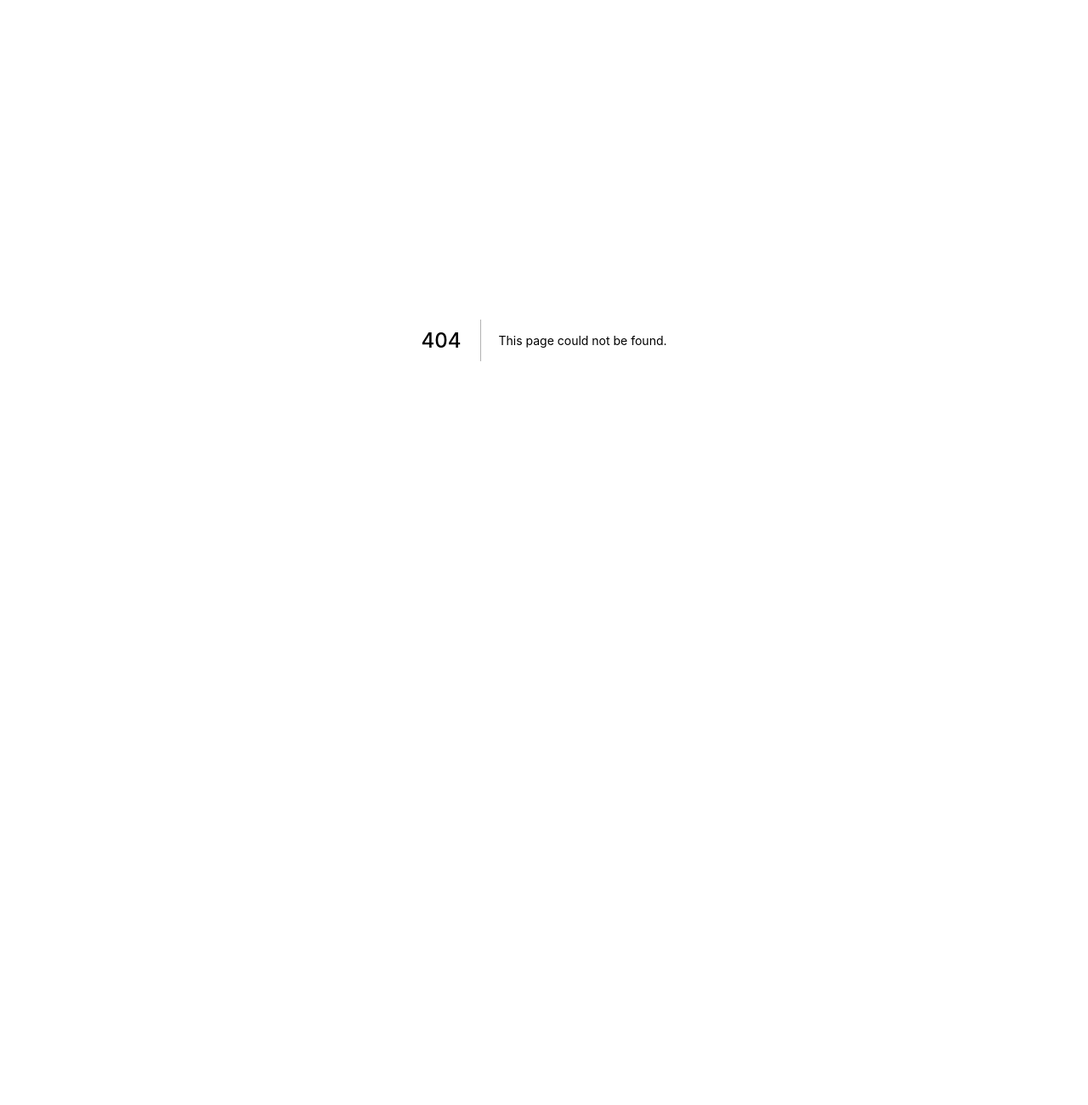
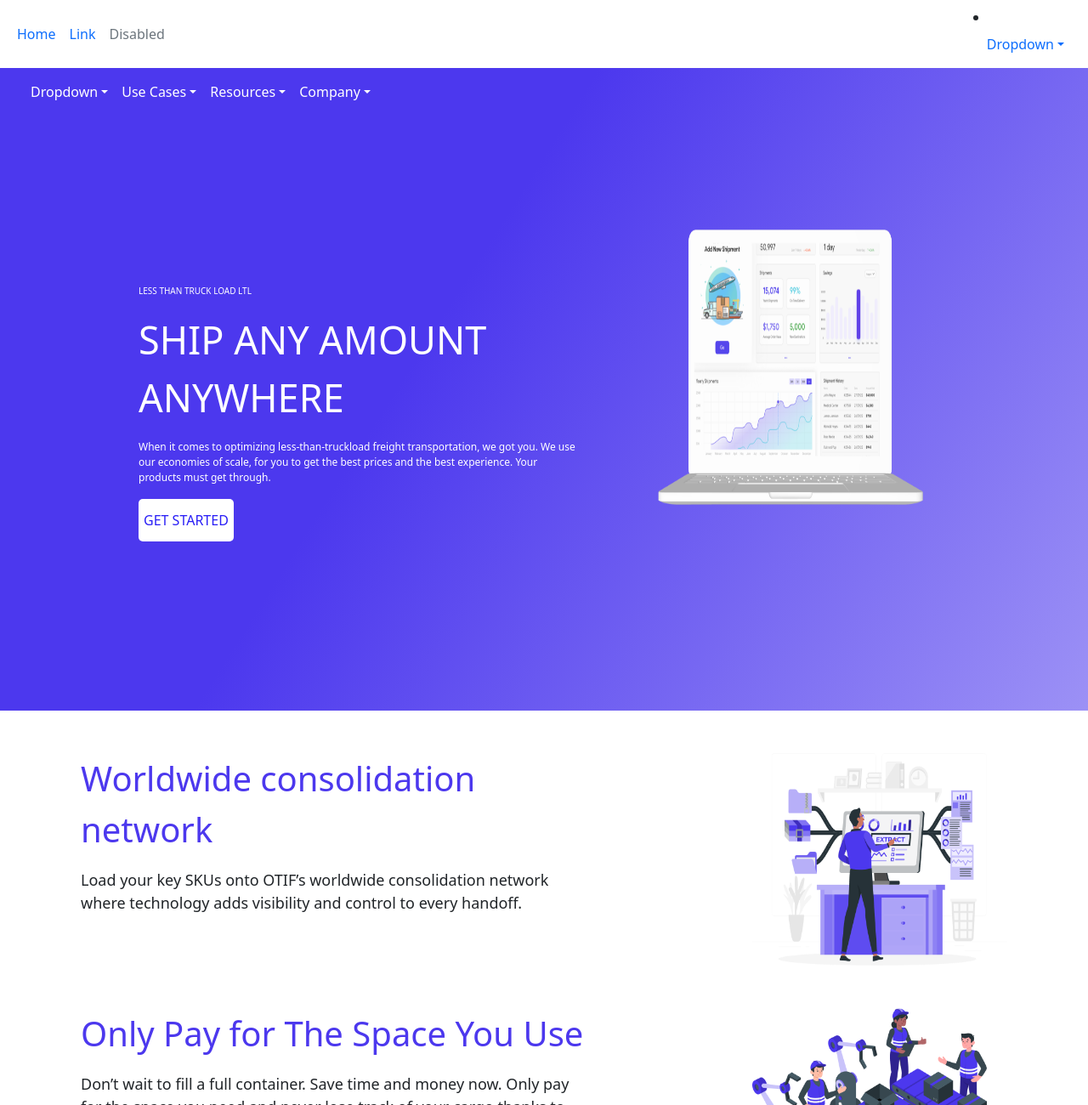
Before and after one commit to harshitphoenix/otif, a Next.js app: page /page-3 in a window 1280 px wide. Before the commit this address had no page. Shown: the top 1300 px of the page at 85% size. Before the commit the page ends 800 px from the top, so only its background shows below. Built offline with nearby package versions, Linux system fonts and the light colour scheme.

Commit message:
Added rest of 2 pages

```diff
--- a/components/MainCard.module.css
+++ b/components/MainCard.module.css
@@ -17,8 +17,8 @@
 .button {
   color: #291ef6;
   background-color: #fff;
-  height: 40px;
-  width: 100px;
+  height: 50px;
+  width: max-content;
   border-radius: 5px;
   border-width: 0;
 }
--- a/components/Navbar.jsx
+++ b/components/Navbar.jsx
@@ -1,12 +1,10 @@
 import React from "react";
-
+import styles from "./Navbar.module.css"
 const Navbar = () => {
   return (
-    <nav className='navbar navbar-expand-lg navbar-light bg-light'>
+    <nav className={`${styles.container} navbar navbar-expand-lg`}>
       <div className='container-fluid'>
-        {/* <a class='navbar-brand' href='#'>
-          Navbar
-        </a> */}
+
         <button
           className='navbar-toggler'
           type='button'
--- /dev/null
+++ b/components/Navbar.module.css
@@ -0,0 +1,4 @@
+.container{
+    display: flex;
+    flex-direction: row-reverse;
+}
--- /dev/null
+++ b/data/page-3.json
@@ -0,0 +1,40 @@
+{
+    "Content":[
+        {
+            "title":"Worldwide consolidation network ",
+            "content":"Load your key SKUs onto OTIF’s worldwide consolidation network where technology adds visibility and control to every handoff.",
+            "imageSrc":"./GS1.png",
+            "right":true
+        },
+        {
+            "title":"Only Pay for The Space You Use",
+            "content":"Don’t wait to fill a full container. Save time and money now. Only pay for the space you need and never lose track of your cargo thanks to our extensive less-than-truckload (LTL) network managed by OTIF.",
+            "imageSrc":"./GS2.png",
+            "right":true
+        },
+        {
+            "title":"Secure & Reliable",
+            "content":"With thousand of certified suppliers on the OTIF Platform, you can find a reliable LTL option that will meet your budget, schedule, and expectations.",
+            "imageSrc":"./GS3.png",
+            "right":false
+        },
+        {
+            "title":"Fast",
+            "content":"Book with fewer worries. Consolidated shipments managed by OTIF are rarely subject to demurrage or additional days.",
+            "imageSrc":"./GS2.png",
+            "right":true
+        },
+        {
+            "title":"Huge variety",
+            "content":"More options make OTIF LTL the right choice for companies of all sizes. With access to more carriers, you can pick the service that’s best for you. Our warehouses, technology, and carrier relationships create higher reliability that will give you leverage in your operation.",
+            "imageSrc":"./GS3.png",
+            "right":false
+        }
+    ],
+    "Main":{
+        "topText":"LESS THAN TRUCK LOAD LTL",
+        "title":"SHIP ANY AMOUNT ANYWHERE",
+        "content":"When it comes to optimizing less-than-truckload freight transportation, we got you. We use our economies of scale, for you to get the best prices and the best experience.  Your products must get through.",
+        "button":"GET STARTED"
+    }
+}
--- /dev/null
+++ b/pages/page-3.js
@@ -0,0 +1,26 @@
+import Head from "next/head";
+import Image from "next/image";
+import Card from "../components/ContentCard";
+import Layout from "../components/Layout";
+import MainCard from "../components/MainCard";
+import Navbar from "../components/Navbar";
+import styles from "../styles/Home.module.css";
+import { Content, Main } from "../data/page-3.json";
+export default function Home() {
+  return (
+    <div className={styles.container}>
+      <Head>
+        <title>Create Next App</title>
+        <meta name='description' content='Generated by create next app' />
+        <link rel='icon' href='/favicon.ico' />
+      </Head>
+
+      <Layout>
+        <MainCard title={Main.title} topText={Main.topText} content={Main.content} button={Main.button}/>
+        {Content.map((obj,index) => (
+          <Card key={index} title={obj.title} content={obj.content} right={obj.right} image={obj.imageSrc} />
+        ))}
+      </Layout>
+    </div>
+  );
+}
```
Also changed, not shown: data/expressShipping.json (added, +28 -0 lines), pages/page-2.js (added, +26 -0 lines).
